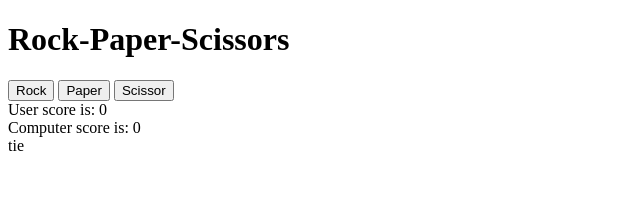
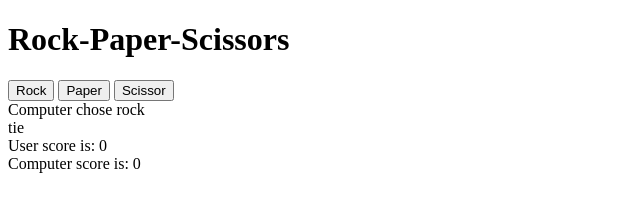
Before and after one commit to Abusadat18/rock-paper-scissors, a plain HTML site: page index.html in a window 1280 px wide. Both pictures are taken after a click on the button "Rock". Shown: the whole page, without its empty margins (0-640 px from the left). Drawn offline with Linux system fonts and the light colour scheme.

Commit message:
Add Computer Result Display

```diff
--- a/app.js
+++ b/app.js
@@ -2,6 +2,7 @@ let userScore = 0;
 let computerScore = 0;
 
 const choiceBtns = document.querySelectorAll(".choice");
+const computerChoiceResult = document.querySelector(".comp-choice");
 const resultDiv = document.querySelector(".result");
 const userScoreResult = document.querySelector(".user-score");
 const compScoreResult = document.querySelector(".computer-score");
@@ -14,6 +15,7 @@ function getComputerChoice() {
     const choices = ["rock", "paper", "scissor"];
     const randomNumber = Math.floor(Math.random() * 3);
     const computerChoice = choices[randomNumber];
+    computerChoiceResult.textContent = `Computer chose ${computerChoice}`;
     return computerChoice;
 }
 
--- a/index.html
+++ b/index.html
@@ -10,9 +10,10 @@
     <button class="choice" data-key="rock">Rock</button>
     <button class="choice" data-key="paper">Paper</button>
     <button class="choice" data-key="scissor">Scissor</button>
+    <div class="comp-choice"></div>
+    <div class="result"></div>
     <div class="user-score"></div>
     <div class="computer-score"></div>
-    <div class="result"></div>
     <script src="app.js"></script>
   </body>
 </html>
```
Also changed, not shown: style.css (added).
